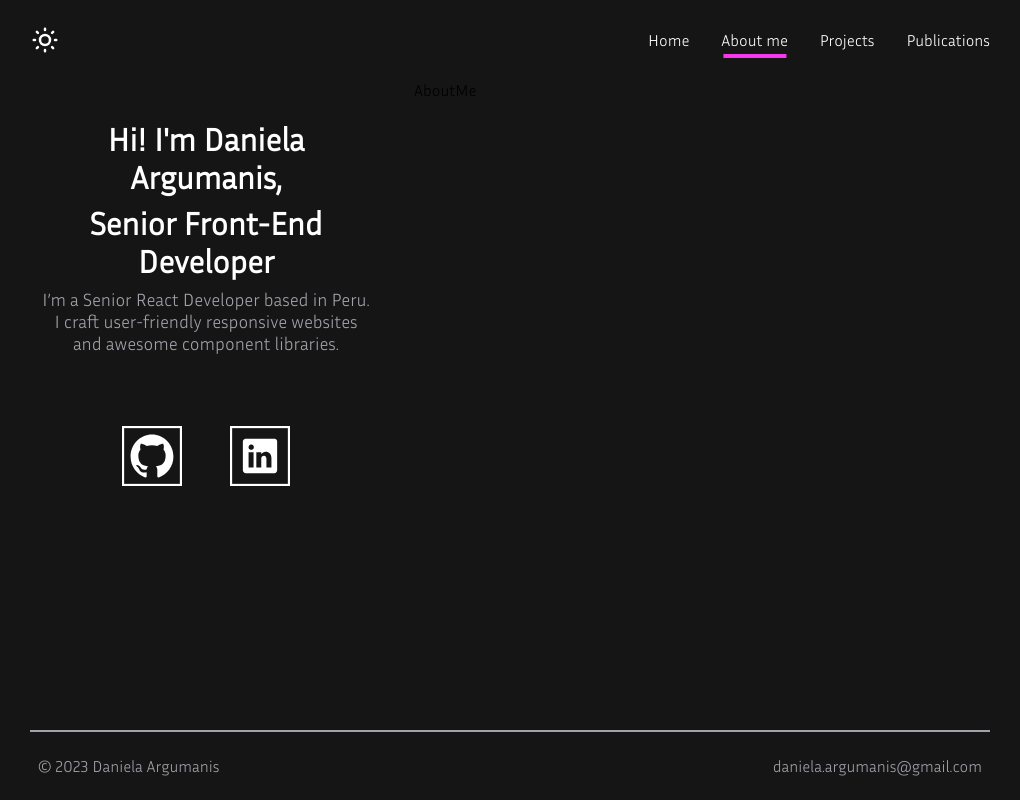
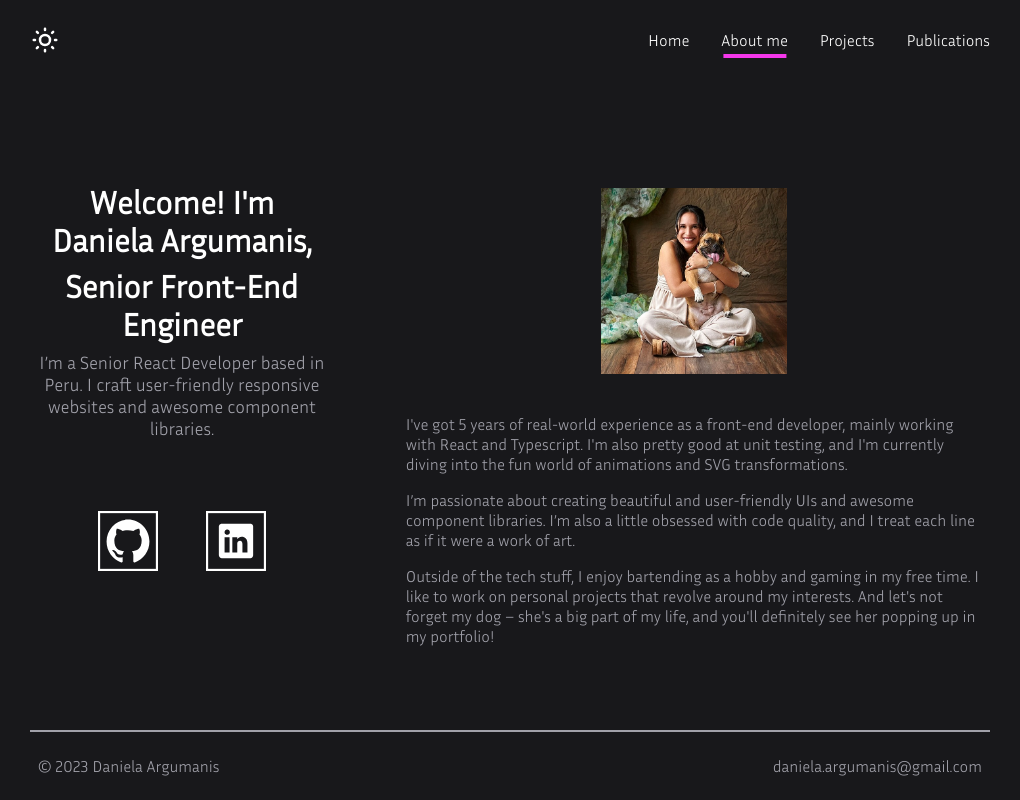
Before and after one commit to DanielaArgumanis/daniela-argumanis-portfolio, a React (Create React App) app: page /about-me in a window 1280 px wide. Shown: the whole page, without its empty margins (130-1150 px from the left). Built offline with nearby package versions, Linux system fonts and the light colour scheme.

Commit message:
💄 UI: Create about me ui

```diff
--- a/src/common/Theme/Palette.ts
+++ b/src/common/Theme/Palette.ts
@@ -1,7 +1,7 @@
 import { PaletteType } from "./Theme.types";
 
 export const palette: PaletteType = {
-  background: '#151515',
+  background: '#18181B',
   disabled: '#b5b3b3',
   contrastText: '#141618',
   text: '#a1a1aa',
--- /dev/null
+++ b/src/components/AboutMe/AboutMe.styles.tsx
@@ -0,0 +1,13 @@
+import styled from "@emotion/styled";
+
+export const AboutMeContainer = styled('div')`
+    display: flex;
+    flex-direction: column;
+    justify-content: center;
+    align-items: center;
+
+    img {
+        height: 250px;
+        padding: ${props => props.theme.spacing(4)};
+    }
+`
--- a/src/components/AboutMe/AboutMe.tsx
+++ b/src/components/AboutMe/AboutMe.tsx
@@ -1,5 +1,20 @@
+import Typography from "../../common/components/Typography/Typography";
+import { AboutMeContainer } from "./AboutMe.styles";
+import Photo from '../../about-me.jpg';
+
 const AboutMe = () => {
-    return <div>AboutMe</div>
+    return <AboutMeContainer>
+        <img src={Photo}/>
+        <Typography variant="body2" as="p">
+            I've got 5 years of real-world experience as a front-end developer, mainly working with React and Typescript. I'm also pretty good at unit testing, and I'm currently diving into the fun world of animations and SVG transformations.
+        </Typography>
+        <Typography variant="body2" as="p">
+            I’m passionate about creating beautiful and user-friendly UIs and awesome component libraries. I’m also a little obsessed with code quality,  and I treat each line as if it were a work of art.
+        </Typography>
+        <Typography variant="body2" as="p">
+            Outside of the tech stuff, I enjoy bartending as a hobby and gaming in my free time. I like to work on personal projects that revolve around my interests. And let's not forget my dog – she's a big part of my life, and you'll definitely see her popping up in my portfolio!
+        </Typography>
+    </AboutMeContainer>
 }
 
 export default AboutMe;
--- a/src/components/Home.styles.tsx
+++ b/src/components/Home.styles.tsx
@@ -6,6 +6,8 @@ export const PortfolioHome = styled('div')`
     padding: ${props => `${props.theme.spacing(4)} 0`};
     display: flex;
     flex-direction: column;
+    flex-grow: 1;
+    justify-content: center;
 `
 
 export const PortfolioTitle = styled('span')`
@@ -100,11 +102,6 @@ export const PortfolioContainer = styled('div')`
   }
 `
 
-export const HomeContent = styled('div')`
-  display: flex;
-  flex-grow: 1;
-`
-
 export const HomeNavBody = styled('div')`
   display: flex;
   min-width: 60%;
@@ -113,5 +110,5 @@ export const HomeNavBody = styled('div')`
 export const PortfolioBody = styled('div')`
   display: flex;
   flex-grow: 1;
-  gap: ${props => props.theme.spacing(4)};
+  gap: ${props => props.theme.spacing(8)};
 `
--- a/src/components/Home.tsx
+++ b/src/components/Home.tsx
@@ -1,13 +1,14 @@
+import { Outlet, useLocation } from 'react-router';
+
 // @Icons
 import GithubIcon from '../common/Icons/GithubIcon';
 import LinkedinIcon from '../common/Icons/LinkedinIcon';
 
 // @Styles
-import { PortfolioHome, PortfolioTitleContainer, ContactSection, HomeContent, PortfolioContainer, PortfolioLayout, PortfolioBody, HomeNavBody } from "./Home.styles";
+import { PortfolioHome, PortfolioTitleContainer, ContactSection, PortfolioContainer, PortfolioLayout, PortfolioBody, HomeNavBody } from "./Home.styles";
 import Typography from '../common/components/Typography/Typography';
 import Footer from '../common/components/Footer/Footer';
 import Navbar from '../common/components/Navbar/Navbar';
-import { Outlet, matchPath, useLocation } from 'react-router';
 
 const Home = () => {
 
@@ -17,12 +18,11 @@ const Home = () => {
         <PortfolioContainer>
             <Navbar />
             <PortfolioBody>
-                <HomeContent>
                 <PortfolioHome>
                     {/* <HomeLabel /> */}
                     <PortfolioTitleContainer>
-                            <Typography variant='title' as="h1">Hi! I'm Daniela Argumanis,</Typography>
-                            <Typography variant='title' as="h1">Senior Front-End Developer</Typography>
+                        <Typography variant='title' as="h1">Welcome! I'm Daniela Argumanis,</Typography>
+                        <Typography variant='title' as="h1">Senior Front-End Engineer</Typography>
                         <Typography variant='body1' as="p">
                             I’m a Senior React Developer based in Peru. I craft user-friendly responsive websites and awesome component libraries.
                         </Typography>
@@ -32,7 +32,6 @@ const Home = () => {
                         <LinkedinIcon />
                     </ContactSection>
                 </PortfolioHome>
-                </HomeContent>
                 {location.pathname !== "/" && <HomeNavBody>
                     <Outlet />
                 </HomeNavBody>}
--- a/src/index.css
+++ b/src/index.css
@@ -5,7 +5,7 @@ body {
     sans-serif;
   -webkit-font-smoothing: antialiased;
   -moz-osx-font-smoothing: grayscale;
-  background-color: #151515;
+  background-color: #18181B;
 }
 
 code {
```
Also changed, not shown: src/about-me.jpg (added). Lines whose indentation alone changed are shown as unchanged.
